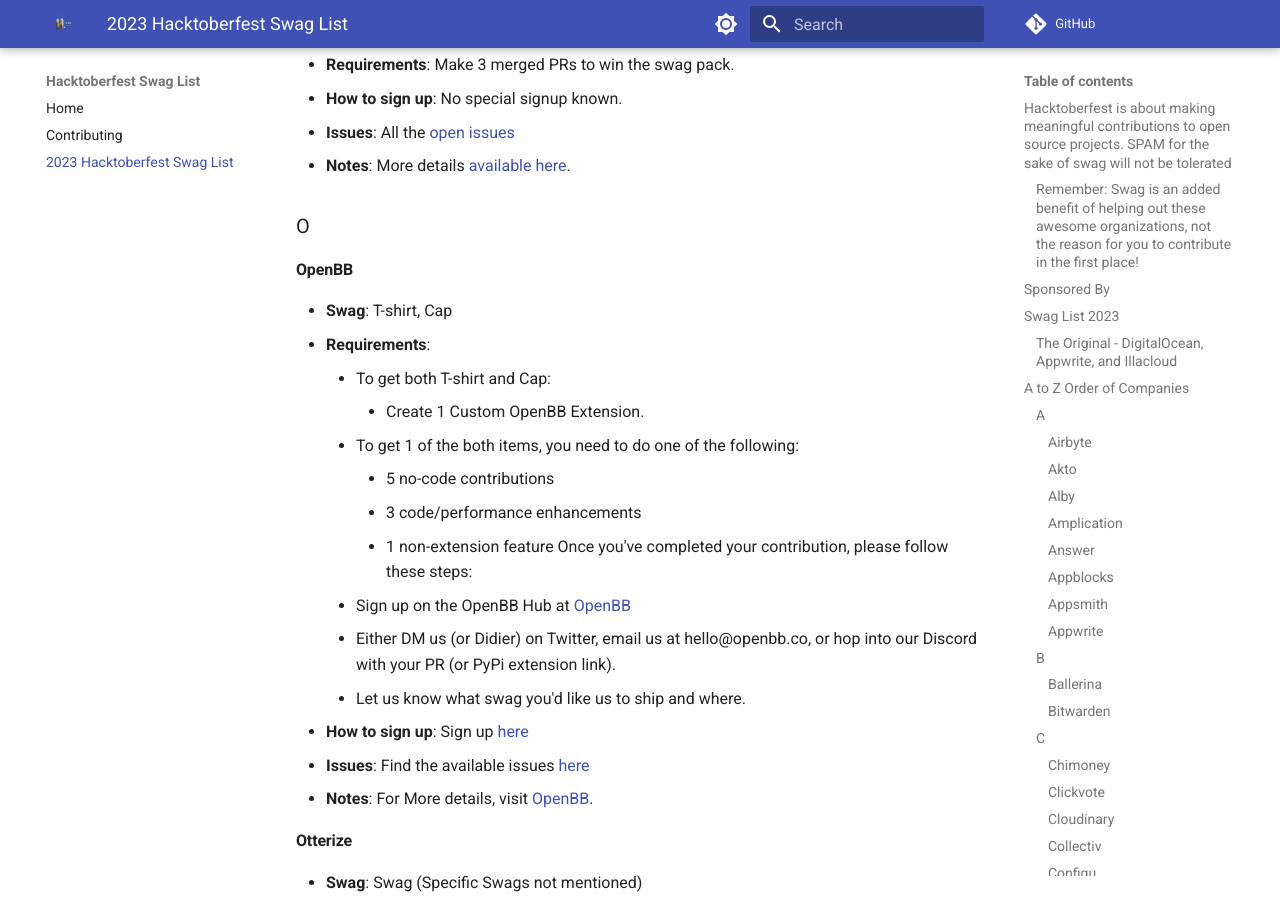
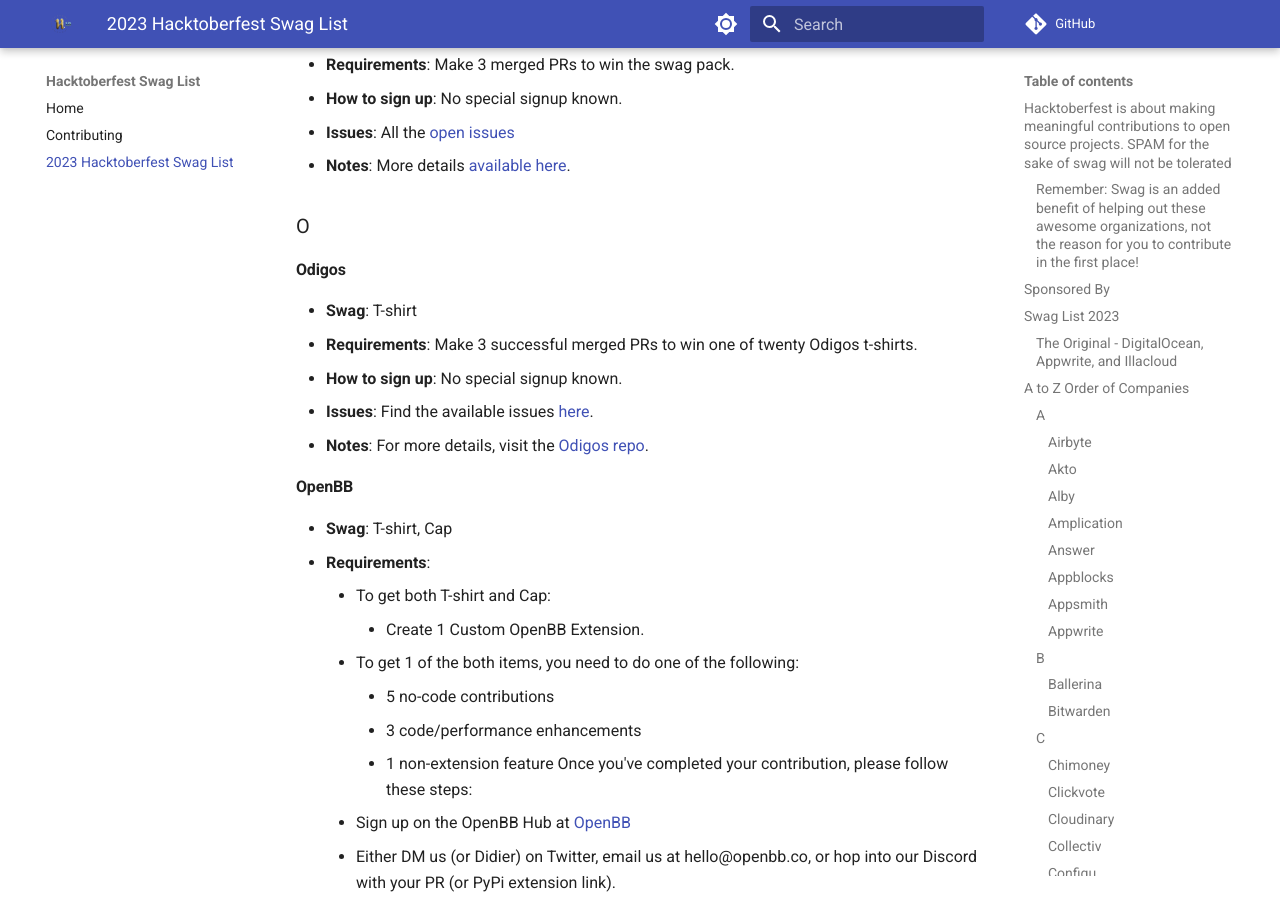
Before and after one commit to crweiner/hacktoberfest-swag-list, an MkDocs documentation site: the page built from docs/list.md, in a window 1280 px wide and 900 px high, scrolled down 15525 px. Built offline with MkDocs 1.6.1 and Material for MkDocs 9.7.7, drawn with Linux system fonts in a browser that asks for light colours; plug-ins that fetch from the network failed and are left out; comment, search, counter and statistics services are not loaded; some of the changed text lies outside the part shown.

Commit message:
Add odigos and wevis (#856)
* Add odigos and wevis

* Add empty line

```diff
--- a/docs/list.md
+++ b/docs/list.md
@@ -507,6 +507,14 @@
 
 ### O
 
+#### **Odigos**
+
+- **Swag**: T-shirt
+- **Requirements**: Make 3 successful merged PRs to win one of twenty Odigos t-shirts.
+- **How to sign up**: No special signup known.
+- **Issues**: Find the available issues [here](https://github.com/keyval-dev/odigos/issues).
+- **Notes**: For more details, visit the [Odigos repo](https://github.com/keyval-dev/odigos/blob/main/README.md).
+
 #### **OpenBB**
 
 - **Swag**: T-shirt, Cap
@@ -772,6 +780,14 @@
 - **Issues**: See the [Weaviate Repository issues](https://github.com/weaviate/weaviate/issues)
 - **Notes**: To know more , read the [Hacktoberfest blog post by Weaviate](https://weaviate.io/blog/hacktoberfest-2023)
 
+#### **Wevis**
+
+- **Swag**: Sticker.
+- **Requirements**: One approved PR.
+- **How to sign up**: No special signup known.
+- **Issues**: See the [parliament-watch repository issues](https://github.com/wevisdemo/parliament-watch/issues).
+- **Notes**: Check out their [Readme](https://github.com/wevisdemo/parliament-watch/blob/main/README.md) for more details.
+
 #### **Widgetbook**
 
 - **Swag**: T-shirt, Stickers pack
```
